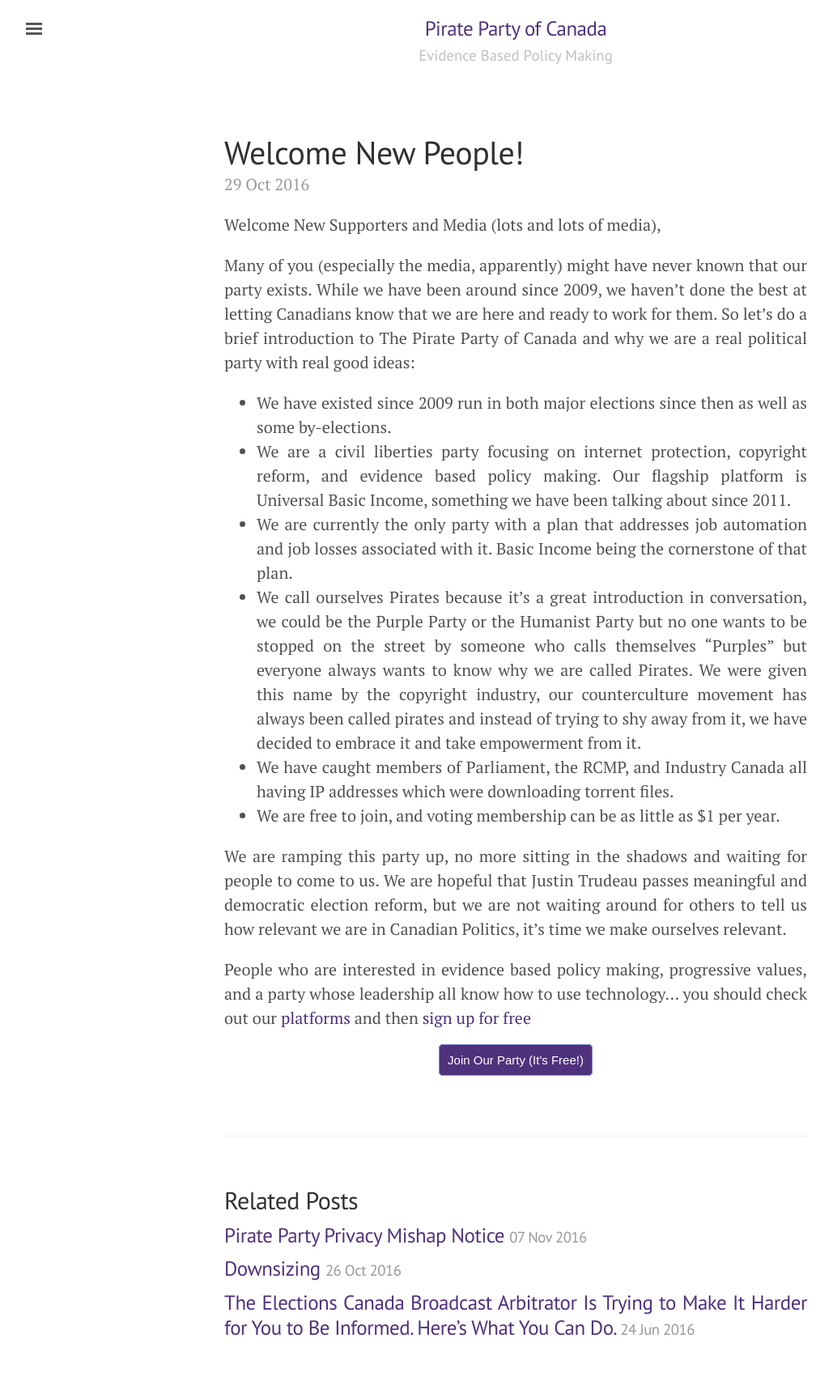
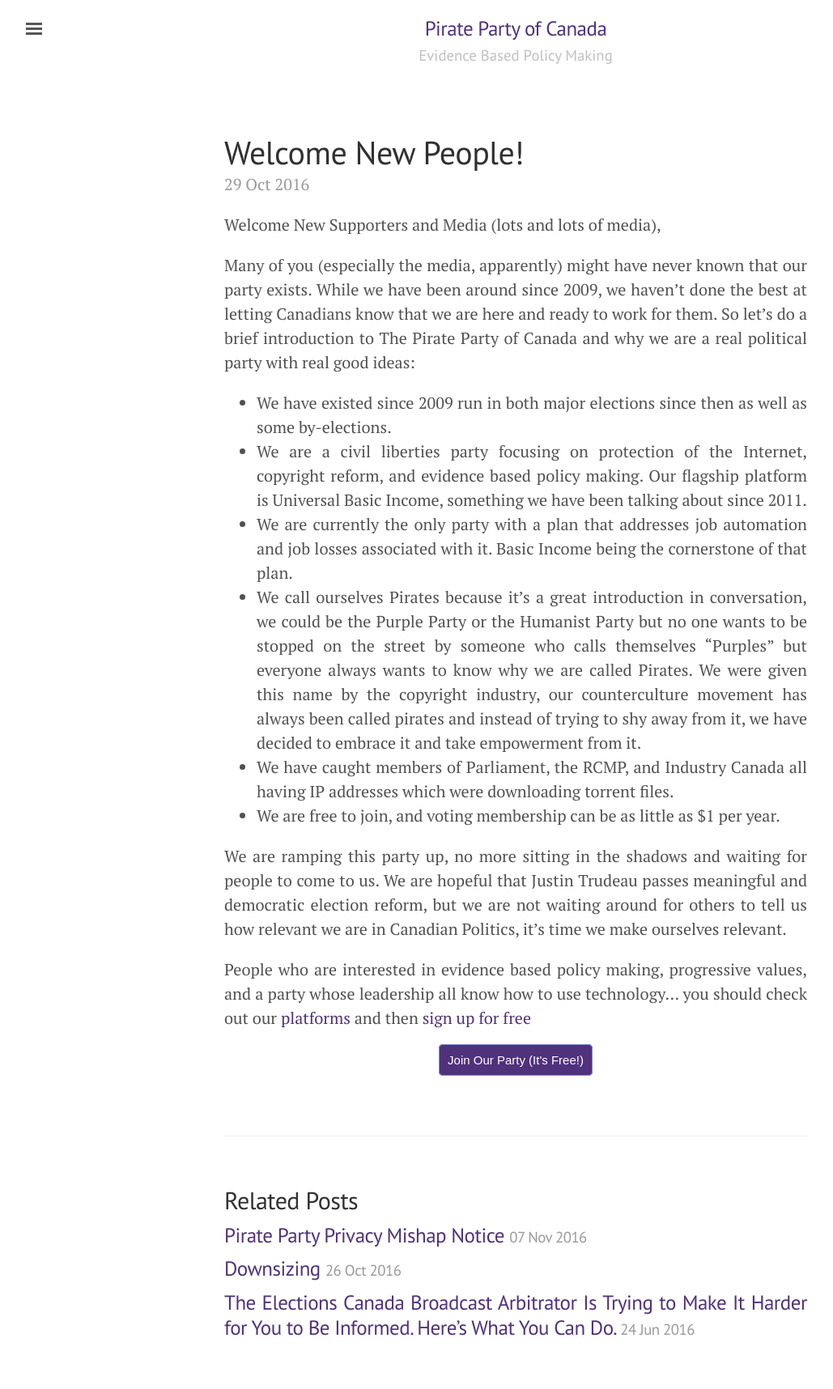
Before and after one commit to piratepartyca/piratepartyca.github.io, a Jekyll site: the page built from _posts/2016-10-29-Welcome-New-People.md, in a window 1280 px wide. Shown: the whole page at 81% size, without its empty margins (3-1032 px from the left). Built offline with Jekyll 4.4.1, drawn with Linux system fonts in a browser that asks for light colours; nearby versions of some CDN libraries.

Commit message:
Internet is a proper noun

```diff
--- a/_posts/2016-10-29-Welcome-New-People.md
+++ b/_posts/2016-10-29-Welcome-New-People.md
@@ -10,7 +10,7 @@
 Many of you (especially the media, apparently) might have never known that our party exists. While we have been around since 2009, we haven't done the best at letting Canadians know that we are here and ready to work for them. So let's do a brief introduction to The Pirate Party of Canada and why we are a real political party with real good ideas:
 
 * We have existed since 2009 run in both major elections since then as well as some by-elections.
-* We are a civil liberties party focusing on internet protection, copyright reform, and evidence based policy making. Our flagship platform is Universal Basic Income, something we have been talking about since 2011.
+* We are a civil liberties party focusing on protection of the Internet, copyright reform, and evidence based policy making. Our flagship platform is Universal Basic Income, something we have been talking about since 2011.
 * We are currently the only party with a plan that addresses job automation and job losses associated with it. Basic Income being the cornerstone of that plan.
 * We call ourselves Pirates because it's a great introduction in conversation, we could be the Purple Party or the Humanist Party but no one wants to be stopped on the street by someone who calls themselves "Purples" but everyone always wants to know why we are called Pirates. We were given this name by the copyright industry, our counterculture movement has always been called pirates and instead of trying to shy away from it, we have decided to embrace it and take empowerment from it.
 * We have caught members of Parliament, the RCMP, and Industry Canada all having IP addresses which were downloading torrent files.
```
